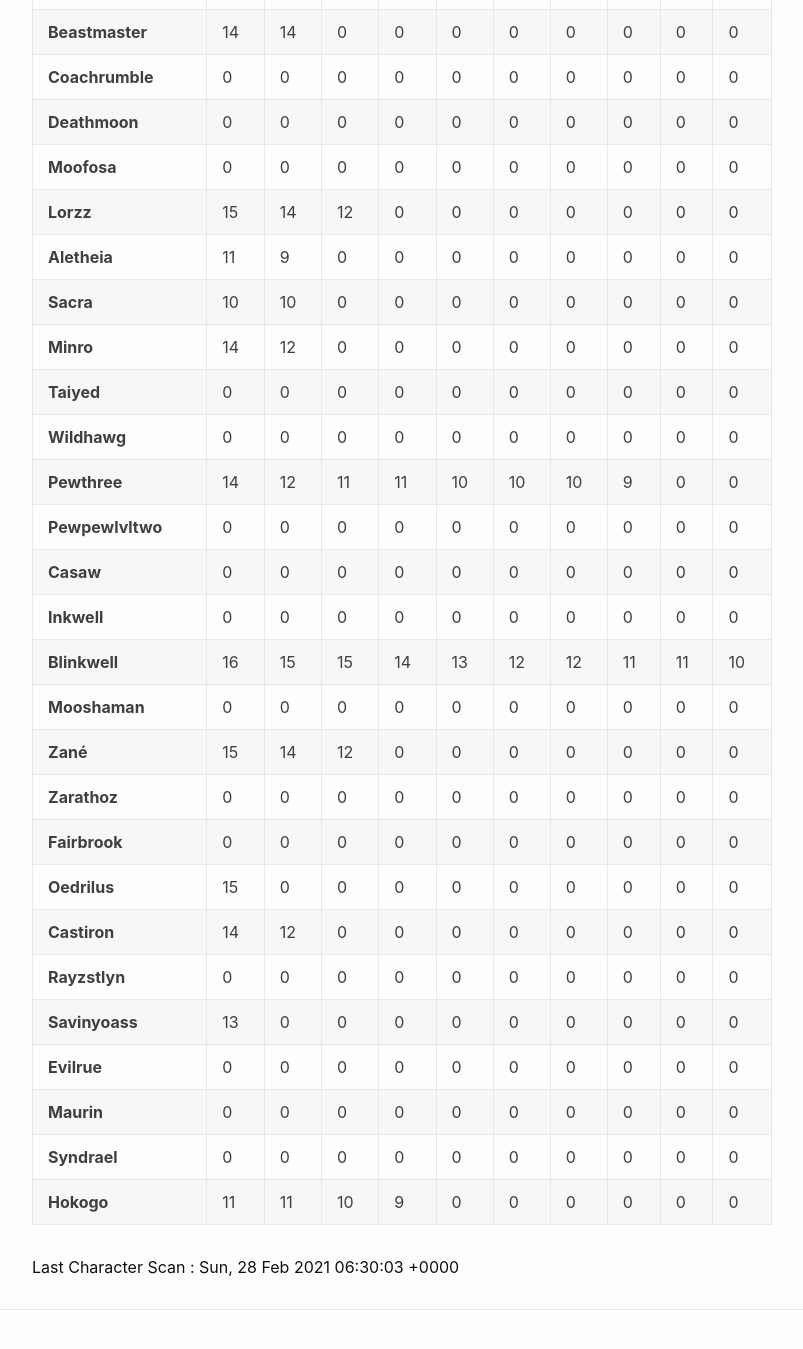
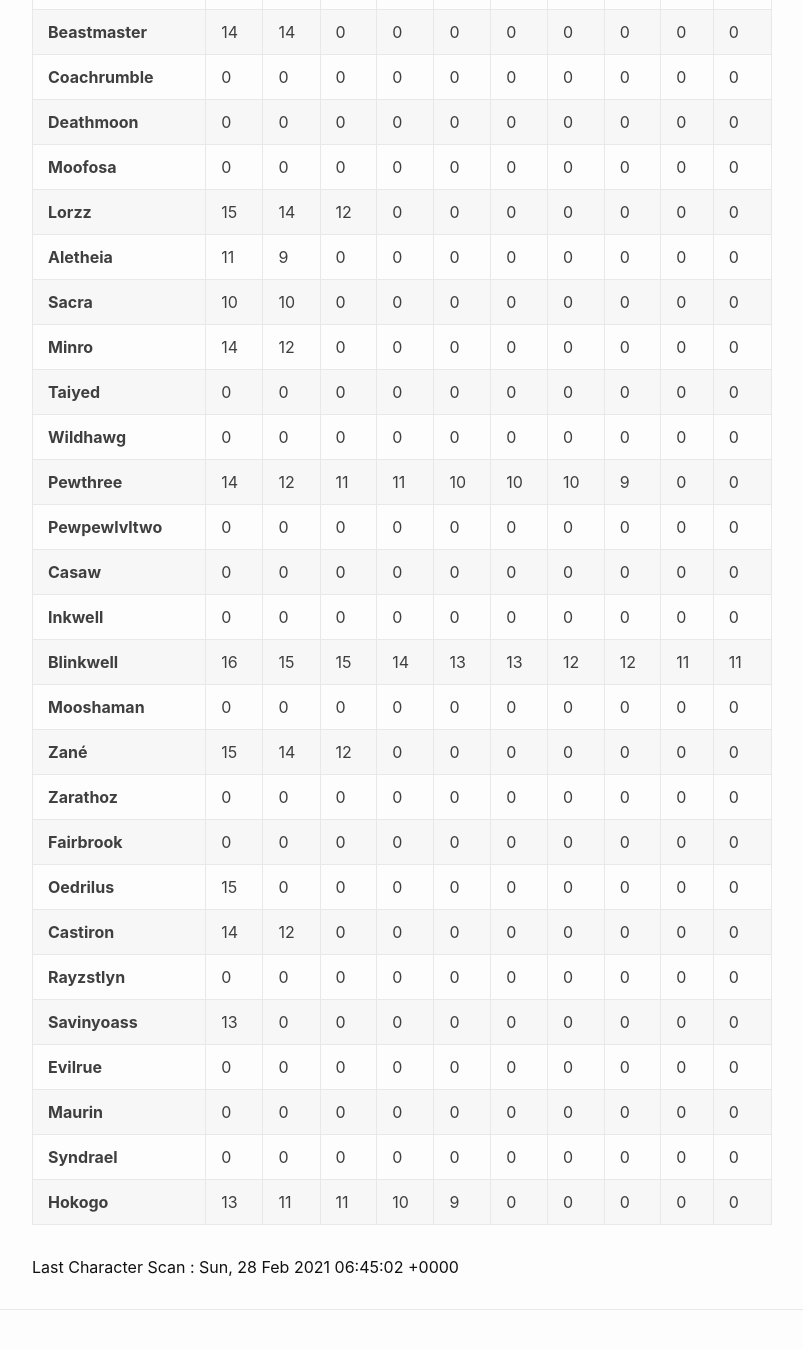
Before and after one commit to eldertribunal/keystonetracker, a Jekyll site: the page built from weekly.md, in a window 1280 px wide and 1400 px high, scrolled down 314 px. Shown: the top 1349 px of the window, without its empty margins (126-929 px from the left). Built offline with Jekyll 4.4.1, drawn with Linux system fonts in a browser that asks for light colours.

Commit message:
auto scan Sun Feb 28 06:45:35 UTC 2021

```diff
--- a/_data/scanned.json
+++ b/_data/scanned.json
@@ -1,3 +1,3 @@
 {
-  "timestamp": 1614493803
+  "timestamp": 1614494702
 }
--- a/_data/weekly.json
+++ b/_data/weekly.json
@@ -262,11 +262,11 @@
       15,
       14,
       13,
+      13,
       12,
       12,
       11,
-      11,
-      10
+      11
     ]
   },
   {
@@ -437,6 +437,7 @@
   {
     "name": "Hokogo",
     "dungeons": [
+      13,
       11,
       11,
       10,
@@ -445,7 +446,6 @@
       0,
       0,
       0,
-      0,
       0
     ]
   }
```
